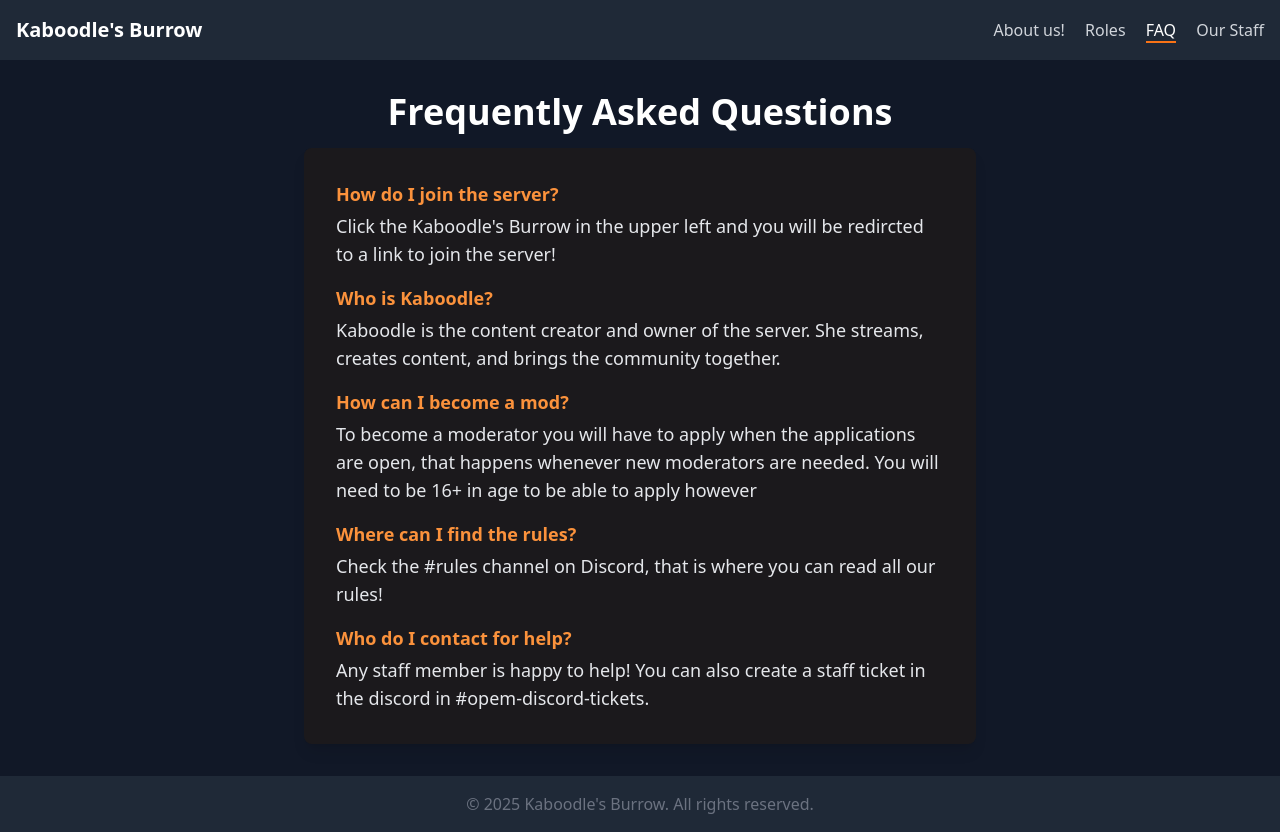
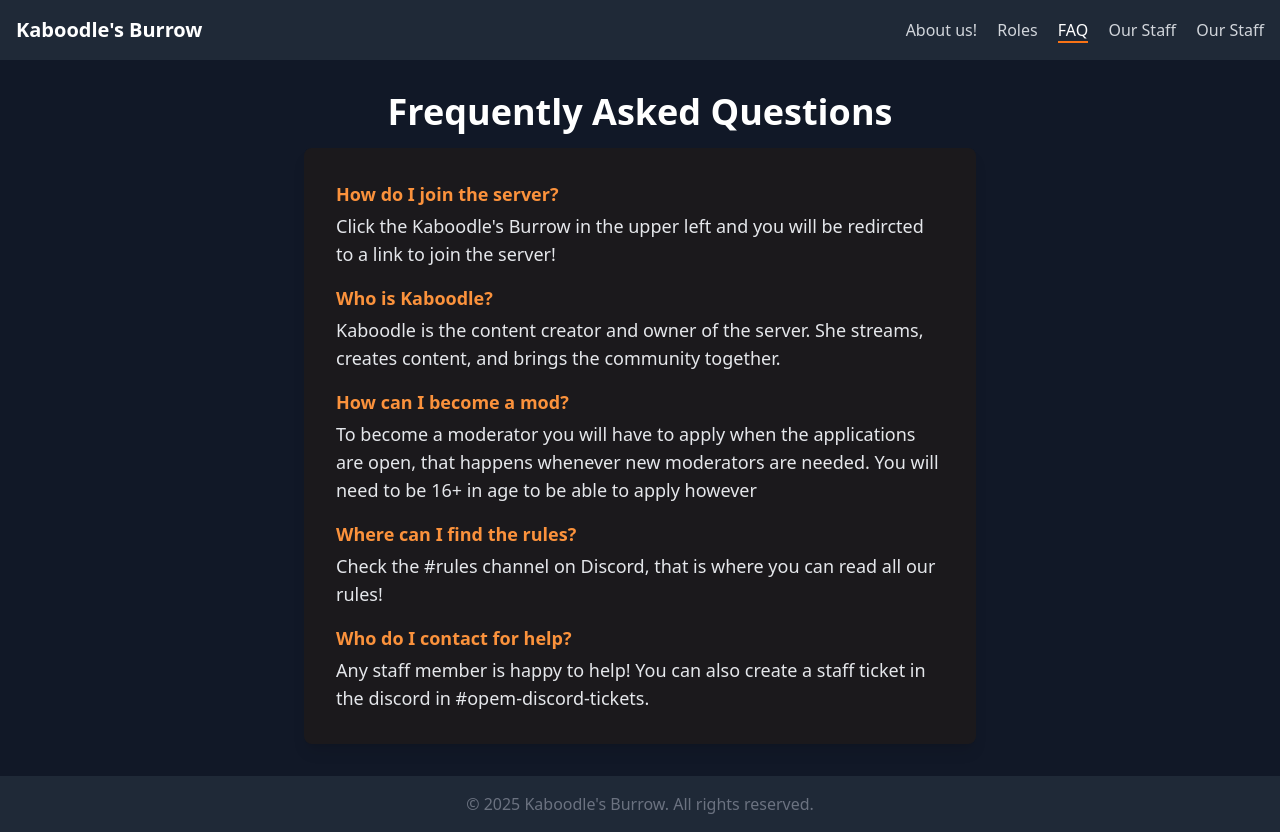
Before and after one commit to pxllowthought/JustKaboodle, a plain HTML site: page faq.html in a window 1280 px wide. Drawn offline with nearby package versions, Linux system fonts and the light colour scheme.

Commit message:
Update faq.html

```diff
--- a/faq.html
+++ b/faq.html
@@ -12,6 +12,7 @@
       <a href="about.html" class="text-gray-300 hover:text-white">About us!</a>
       <a href="roles.html" class="text-gray-300 hover:text-white">Roles</a>
       <a href="faq.html" class="text-white border-b-2 border-orange-500">FAQ</a>
+      <a href="rules.html" class="text-gray-300 hover:text-white">Our Staff</a>
       <a href="index.html#staff" class="text-gray-300 hover:text-white">Our Staff</a>
     </nav>
   </header>
```
